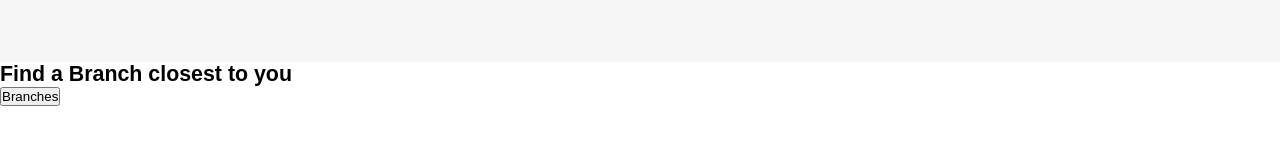
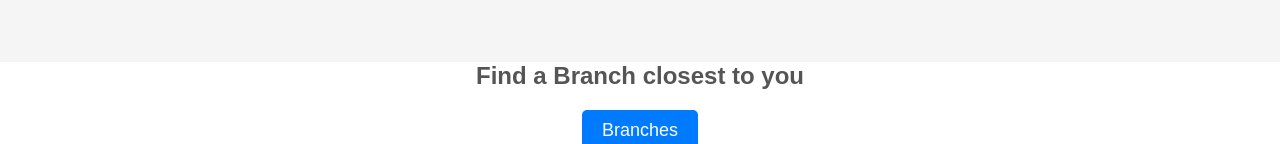
Before and after one commit to Iydeejames/Fortress-of-hope, a React (Create React App) app: page / in a window 1280 px wide. Shown: the part 2494-2638 px from the top of the page. Before the commit the page ends 2600 px from the top, so only its background shows below. Built offline with nearby package versions, Linux system fonts and the light colour scheme.

Commit message:
Update App.css

```diff
--- a/src/App.css
+++ b/src/App.css
@@ -421,3 +421,29 @@ video {
   }
 }
 */
+
+/* FindBranch*/
+.find-branch-container {
+  text-align: center;
+}
+
+.find-branch-text {
+  font-size: 24px;
+  color: #555;
+  margin-bottom: 20px;
+}
+
+.find-branch-button {
+  padding: 10px 20px;
+  font-size: 18px;
+  background-color: #007bff; /* blue color */
+  color: #fff;
+  border: none;
+  border-radius: 5px;
+  cursor: pointer;
+  transition: background-color 0.3s ease;
+}
+
+.find-branch-button:hover {
+  background-color: #0056b3; /* darker shade of blue on hover */
+}
```
